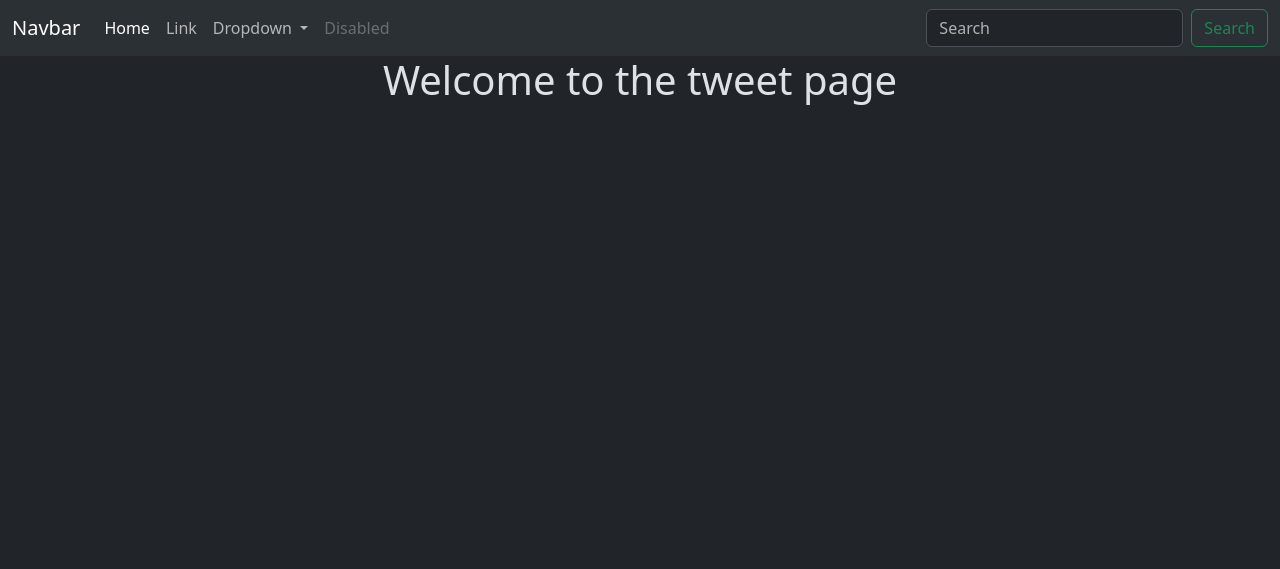
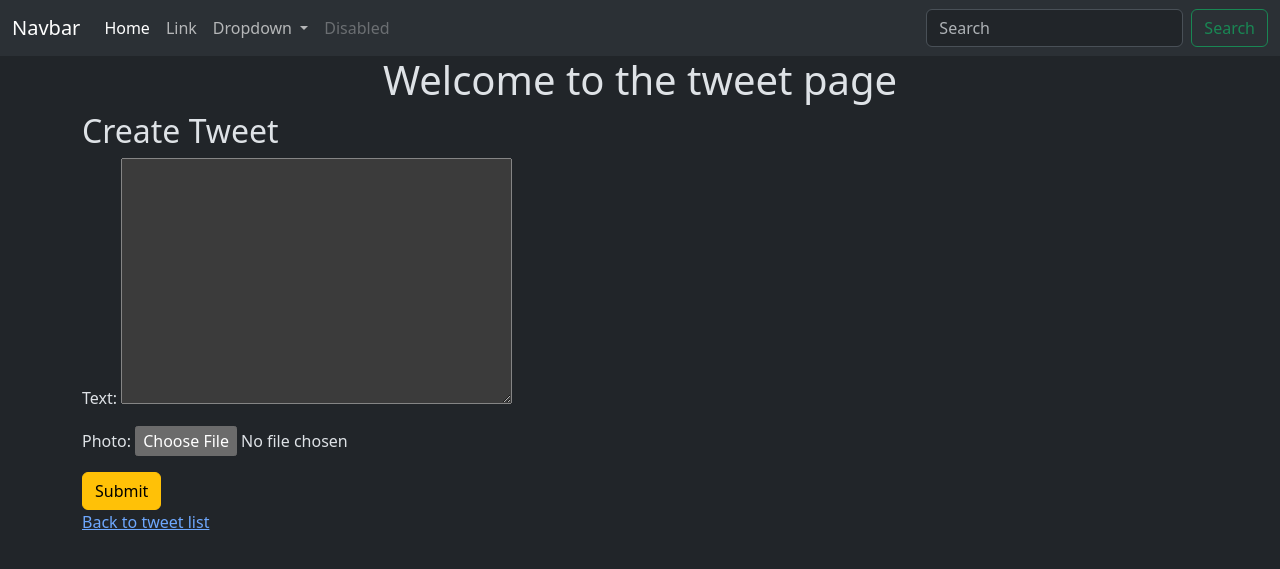
Before and after one commit to Isoo-Pal/tweetWebsite, a Django app: page /create/ in a window 1280 px wide. Shown: the top 569 px of the page. Run offline with Django 4.2, Linux system fonts and the light colour scheme.

Commit message:
Some little modifications

```diff
--- a/tweets/myapp/templates/tweet_form.html
+++ b/tweets/myapp/templates/tweet_form.html
@@ -6,4 +6,16 @@ Home page
 
 {% block content %}
 <h1 class="text-center">Welcome to the tweet page</h1>
+<h2>
+    {% if form.instance.pk %}Edit Tweet
+    {% else %}Create Tweet
+    {% endif %}
+</h2>
+<form method="post" encType = "multipart/form-data" class="form">
+    {% csrf_token %}
+    {{form.as_p}}
+    <button class="btn btn-warning" type="submit">Submit</button>
+</form>
+
+<a href="{% url 'tweet_list' %}">Back to tweet list</a>
 {% endblock %}
--- a/tweets/myapp/templates/tweet_list.html
+++ b/tweets/myapp/templates/tweet_list.html
@@ -16,7 +16,7 @@ Home page
         <div class="card-body">
             <h5 class="card-title">{{tweet.user.username}}</h5>
             <p class="card-text">{{tweet.text}}</p>
-            <a href="{% url 'tweet_edit' %}" class="btn btn-primary ">Edit</a>
+            <a href="{% url 'tweet_edit' tweet_id%}" class="btn btn-primary ">Edit</a>
             <a href="{% url 'tweet_delete'%}" class="btn btn-danger">Delete</a>
         </div>
         </div>
--- a/tweets/myapp/urls.py
+++ b/tweets/myapp/urls.py
@@ -4,7 +4,7 @@ from . import views
 urlpatterns = [
     path('', views.tweet_list, name = "tweet_list"),
     path('create/', views.tweet_create, name = "tweet_create"),
-    path('edit/', views.tweet_edit, name = "tweet_edit"),
+    path('edit/<int:tweet_id>', views.tweet_edit, name = "tweet_edit"),
     path('delete/', views.tweet_delete, name = "tweet_delete"),
 
 ]
--- a/tweets/myapp/views.py
+++ b/tweets/myapp/views.py
@@ -16,16 +16,16 @@ def tweet_create(request):
         form = TweetForm(request.POST, request.FILES)
         if form.is_valid():
             tweet = form.save(commit=False)
-            tweet.user = request.user()
+            tweet.user = request.user
             tweet.save()
             return  redirect('tweet_list')
     else:
         form = TweetForm()
         return render(request, 'tweet_form.html', {'form':form})
 
-def tweet_edit(request):
-    print("tweet id",tweet.id)
-    tweet = get_object_or_404(Tweet, user= request.user)
+def tweet_edit(request,tweet_id):
+    # print("tweet id",tweet.id)
+    tweet = get_object_or_404(Tweet, id=tweet_id, user=request.user)
     if request.method == 'POST':
         form = TweetForm(request.POST, request.FILES, instance=tweet)
         if form.is_valid:
```
Also changed, not shown: tweets/db.sqlite3, tweets/media/photos/pexels-evie-shaffer-1259279-2395252.jpg (added), tweets/media/photos/pexels-philippedonn-1133957.jpg (added), tweets/media/photos/pexels-philippedonn-1133957_eyYw9wN.jpg (added), tweets/media/photos/pexels-pixabay-532168.jpg (added), tweets/media/photos/pexels-pixabay-532168_0JsD2v2.jpg (added), tweets/media/photos/pexels-rahulp9800-2038556_7NLtVlT.jpg (added), tweets/media/photos/pexels-rahulp9800-2038556_GVGO05g.jpg (added), tweets/media/photos/pexels-timfuzail-2187963.jpg (added).
